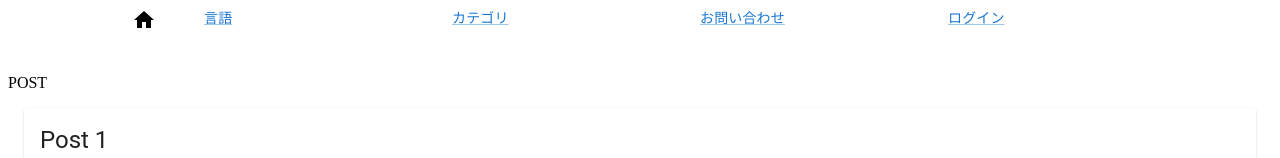
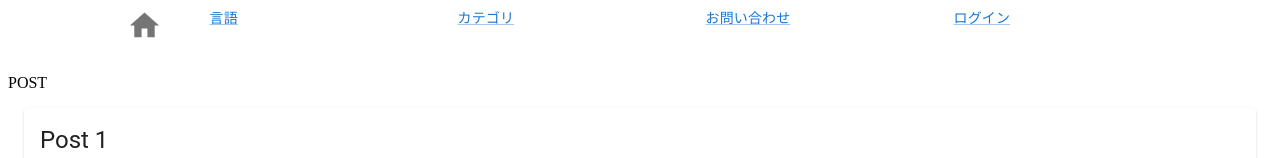
Before and after one commit to CA01971164/blog, a React (Create React App) app in the folder client/: page / in a window 1280 px wide. Shown: the top 158 px of the page. Built offline with nearby package versions, Linux system fonts and the light colour scheme; data requests are answered from the project's data file; the HTML template or start-up script is replaced by a standard one.

Commit message:
I changed the color and size of the button

```diff
--- a/client/src/Components/Head.tsx
+++ b/client/src/Components/Head.tsx
@@ -23,7 +23,7 @@ export const Head: React.FC = () => {
         },
       }}
     >
-      <HomeIcon />
+      <HomeIcon fontSize="large" color="action"/>
       <Link href="#" variant="body2">
         言語
       </Link>
```
